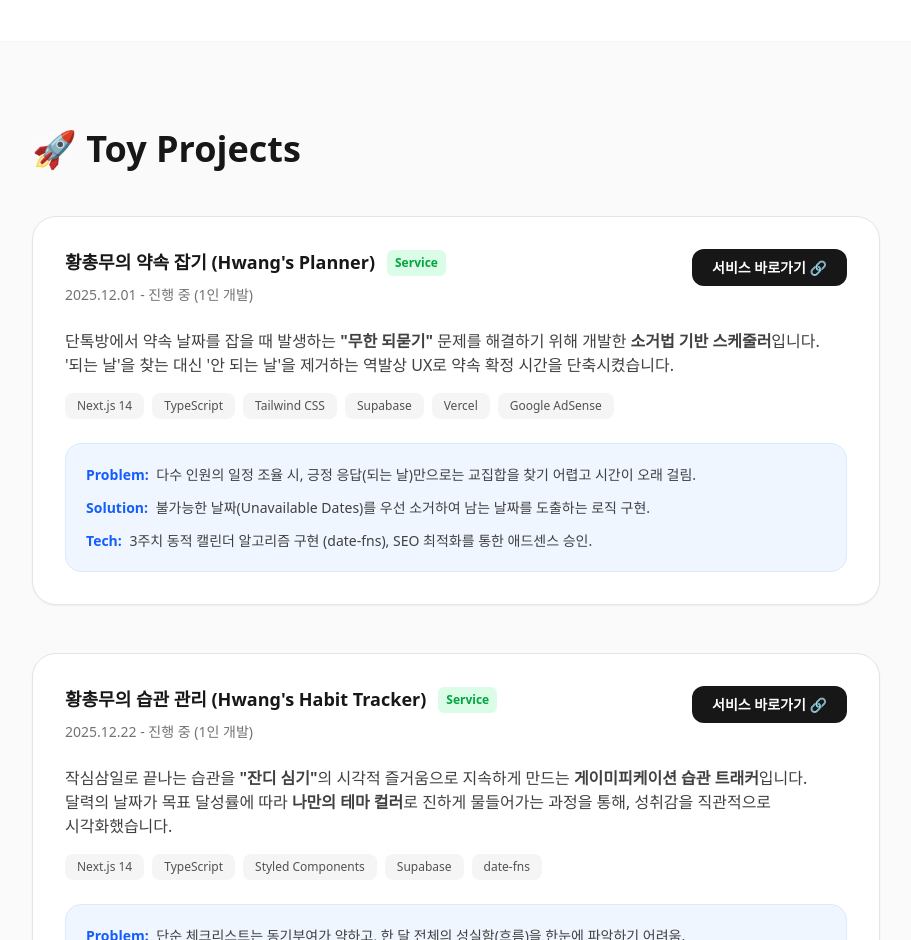
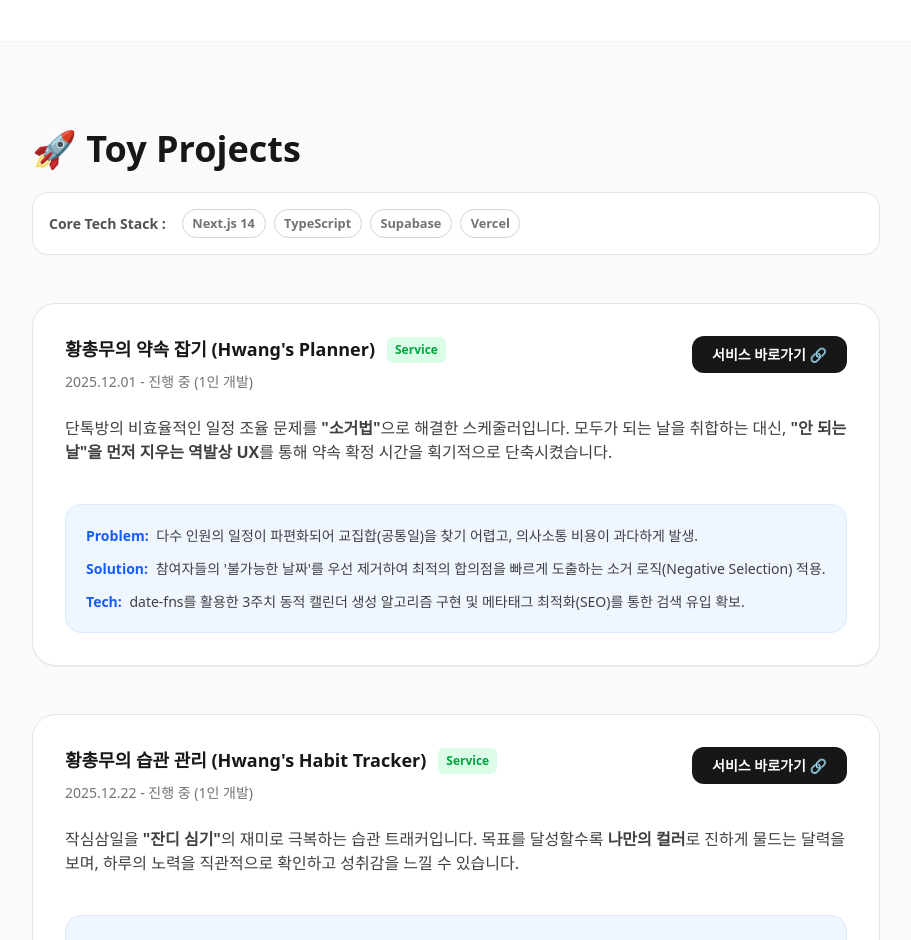
Before and after one commit to hwangmari/hwang-chong-mu, a Next.js app: page /portfolio in a window 1280 px wide. Shown: the part 1860-2800 px from the top of the page, without its empty margins (184-1095 px from the left). Built offline with nearby package versions, Linux system fonts and the light colour scheme.

Commit message:
포트폴리오 스펙 영역 수정

```diff
--- a/app/habit/page.tsx
+++ b/app/habit/page.tsx
@@ -14,13 +14,13 @@ import PageIntro, { StHighlight } from "@/components/common/PageIntro";
 
 // 🎨 중복 없이 딱 떨어지는 8가지 핵심 컬러
 const COLORS = [
+  { name: "Slate", value: "#5e606d", label: "슬레이트" },
   { name: "Red", value: "#ed3654", label: "로즈" },
   { name: "Orange", value: "#FB923C", label: "오렌지" },
   { name: "Yellow", value: "#efb520", label: "엠버" },
   { name: "Green", value: "#14b8a6", label: "에메랄드" },
   { name: "Blue", value: "#3378e7", label: "스카이" },
   { name: "Indigo", value: "#6366F1", label: "인디고" },
-  { name: "Slate", value: "#475569", label: "슬레이트" },
 ];
 
 export default function CreateHabitPage() {
--- a/app/portfolio/ProjectCard.tsx
+++ b/app/portfolio/ProjectCard.tsx
@@ -11,7 +11,7 @@ interface ProjectCardProps {
   period: string;
   linkUrl: string;
   description: ReactNode;
-  techStack: string[];
+  techStack?: string[];
   details: {
     problem: string;
     solution: string;
@@ -60,7 +60,7 @@ export default function ProjectCard({
         </StDescriptionWrapper>
 
         <StTechStackList>
-          {techStack.map((tech) => (
+          {techStack?.map((tech) => (
             <StTechTag key={tech}>{tech}</StTechTag>
           ))}
         </StTechStackList>
--- a/app/portfolio/ProjectSection.tsx
+++ b/app/portfolio/ProjectSection.tsx
@@ -4,15 +4,31 @@ import styled from "styled-components";
 import Typography from "@/components/common/Typography";
 import ProjectCard from "./ProjectCard";
 
+// ✅ 공통 핵심 스택 정의
+const CORE_STACK = ["Next.js 14", "TypeScript", "Supabase", "Vercel"];
+
 export default function ProjectSection() {
   return (
     <StProjectSection>
       <StSectionInner>
-        <StSectionTitleWrapper>
-          <Typography variant="h2" as="h2">
-            🚀 Toy Projects
-          </Typography>
-        </StSectionTitleWrapper>
+        {/* 섹션 타이틀 & 공통 스택 영역 */}
+        <StHeaderGroup>
+          <StSectionTitleWrapper>
+            <Typography variant="h2" as="h2">
+              🚀 Toy Projects
+            </Typography>
+          </StSectionTitleWrapper>
+
+          {/* 🔹 공통 기술 스택 (상단 배치) */}
+          <StCommonStackWrapper>
+            <span className="label">Core Tech Stack :</span>
+            <div className="badge-list">
+              {CORE_STACK.map((tech) => (
+                <StCoreBadge key={tech}>{tech}</StCoreBadge>
+              ))}
+            </div>
+          </StCommonStackWrapper>
+        </StHeaderGroup>
 
         <StProjectList>
           {/* 1. 약속 잡기 프로젝트 */}
@@ -23,31 +39,22 @@ export default function ProjectSection() {
             linkUrl="/meeting"
             description={
               <>
-                단톡방에서 약속 날짜를 잡을 때 발생하는{" "}
-                <b>&quot;무한 되묻기&quot;</b> 문제를 해결하기 위해 개발한{" "}
-                <b>소거법 기반 스케줄러</b>입니다. &apos;되는 날&apos;을 찾는
-                대신 &apos;안 되는 날&apos;을 제거하는 역발상 UX로 약속 확정
-                시간을 단축시켰습니다.
+                단톡방의 비효율적인 일정 조율 문제를 <b>&quot;소거법&quot;</b>
+                으로 해결한 스케줄러입니다. 모두가 되는 날을 취합하는 대신,{" "}
+                <b>&quot;안 되는 날&quot;을 먼저 지우는 역발상 UX</b>를 통해
+                약속 확정 시간을 획기적으로 단축시켰습니다.
               </>
             }
-            techStack={[
-              "Next.js 14",
-              "TypeScript",
-              "Tailwind CSS",
-              "Supabase",
-              "Vercel",
-              "Google AdSense",
-            ]}
             details={{
               problem:
-                "다수 인원의 일정 조율 시, 긍정 응답(되는 날)만으로는 교집합을 찾기 어렵고 시간이 오래 걸림.",
+                "다수 인원의 일정이 파편화되어 교집합(공통일)을 찾기 어렵고, 의사소통 비용이 과다하게 발생.",
               solution:
-                "불가능한 날짜(Unavailable Dates)를 우선 소거하여 남는 날짜를 도출하는 로직 구현.",
-              tech: "3주치 동적 캘린더 알고리즘 구현 (date-fns), SEO 최적화를 통한 애드센스 승인.",
+                "참여자들의 '불가능한 날짜'를 우선 제거하여 최적의 합의점을 빠르게 도출하는 소거 로직(Negative Selection) 적용.",
+              tech: "date-fns를 활용한 3주치 동적 캘린더 생성 알고리즘 구현 및 메타태그 최적화(SEO)를 통한 검색 유입 확보.",
             }}
           />
 
-          {/* ✅ 2. 습관 관리 프로젝트 (추가됨!) */}
+          {/* 2. 습관 관리 프로젝트 */}
           <ProjectCard
             title="황총무의 습관 관리 (Hwang's Habit Tracker)"
             category="Service"
@@ -55,30 +62,22 @@ export default function ProjectSection() {
             linkUrl="/habit"
             description={
               <>
-                작심삼일로 끝나는 습관을 <b>&quot;잔디 심기&quot;</b>의 시각적
-                즐거움으로 지속하게 만드는 <b>게이미피케이션 습관 트래커</b>
-                입니다. 달력의 날짜가 목표 달성률에 따라 <b>나만의 테마 컬러</b>
-                로 진하게 물들어가는 과정을 통해, 성취감을 직관적으로
-                시각화했습니다.
+                작심삼일을 <b>&quot;잔디 심기&quot;</b>의 재미로 극복하는 습관
+                트래커입니다. 목표를 달성할수록 <b>나만의 컬러</b>로 진하게
+                물드는 달력을 보며, 하루의 노력을 직관적으로 확인하고 성취감을
+                느낄 수 있습니다.
               </>
             }
-            techStack={[
-              "Next.js 14",
-              "TypeScript",
-              "Styled Components",
-              "Supabase",
-              "date-fns",
-            ]}
             details={{
               problem:
-                "단순 체크리스트는 동기부여가 약하고, 한 달 전체의 성실함(흐름)을 한눈에 파악하기 어려움.",
+                "텍스트 기반 체크리스트의 시각적 피드백 부족 및 월간 달성 흐름 파악의 한계.",
               solution:
-                "GitHub Contribution Graph에서 영감을 받은 '농도 캘린더' UI 구현 및 비밀번호 공유 방식을 통한 간편한 그룹 생성.",
-              tech: "Context API를 활용한 전역 모달(Global Modal) 모듈화, 커스텀 훅(useModal) 설계를 통한 비즈니스 로직 분리.",
+                "활동 빈도를 색상 농도로 표현하는 히트맵(Heatmap) UI를 도입해 성취감을 시각화.",
+              tech: "Context API로 전역 모달 시스템을 구축하고, 커스텀 훅으로 제어 로직을 추상화하여 재사용성 증대.",
             }}
           />
 
-          {/* 💸 3. N빵 계산기 프로젝트 (New!) */}
+          {/* 3. N빵 계산기 프로젝트 */}
           <ProjectCard
             title="황총무의 N빵 계산기 (Hwang's Expense Splitter)"
             category="Service"
@@ -95,19 +94,12 @@ export default function ProjectSection() {
                 있습니다.
               </>
             }
-            techStack={[
-              "Next.js 14",
-              "TypeScript",
-              "Styled Components",
-              "Supabase",
-              "Greedy Algorithm",
-            ]}
             details={{
               problem:
-                "여행 직후 수많은 지출 내역과 복잡한 이체 관계(A가 낸 돈, B가 낸 돈...)를 수기로 정리하다 보면 계산 실수가 잦고 스트레스가 발생함.",
+                "다자간 지출 내역 정리 시 발생하는 N:N 정산 로직의 복잡성 해결 필요.",
               solution:
-                "탐욕 알고리즘(Greedy Algorithm)을 적용해 송금 횟수를 최소화하고, '영수증 및 티켓' 메타포를 활용한 시각적 리포트 페이지 제공.",
-              tech: "복잡한 계산 로직(useCalculator)과 데이터 영속성(useCalcPersistence)을 커스텀 훅으로 분리하여 비즈니스 로직의 응집도 강화.",
+                "최소 이체 경로를 파악해 송금 단계를 최적화하고, 결과를 시각화된 리포트로 제공.",
+              tech: "핵심 기능인 '정산 계산'과 '데이터 저장'을 커스텀 훅으로 모듈화하여 관심사를 명확히 분리(SoC).",
             }}
           />
         </StProjectList>
@@ -116,29 +108,74 @@ export default function ProjectSection() {
   );
 }
 
-// ✨ 스타일 정의 (St 프리픽스)
+// ✨ 스타일 정의
 
 const StProjectSection = styled.section`
   background-color: ${({ theme }) => theme.colors.gray50};
-  padding: 5rem 0; /* py-20 */
+  padding: 5rem 0;
   border-top: 1px solid ${({ theme }) => theme.colors.gray100};
 `;
 
 const StSectionInner = styled.div`
-  max-width: 56rem; /* max-w-4xl */
+  max-width: 56rem;
   margin: 0 auto;
-  padding: 0 1.5rem; /* px-6 */
+  padding: 0 1.5rem;
+`;
+
+const StHeaderGroup = styled.div`
+  margin-bottom: 3rem;
+  /* 모바일에서는 세로, PC에서는 가로/세로 자유롭게 배치 */
+  display: flex;
+  flex-direction: column;
+  gap: 1rem;
 `;
 
 const StSectionTitleWrapper = styled.div`
-  margin-bottom: 2.5rem; /* mb-10 */
   display: flex;
   align-items: center;
   gap: 0.5rem;
 `;
 
+/* 공통 기술 스택 영역 스타일 */
+const StCommonStackWrapper = styled.div`
+  display: flex;
+  flex-wrap: wrap;
+  align-items: center;
+  gap: 0.75rem;
+  padding: 1rem;
+  background-color: ${({ theme }) => theme.colors.white};
+  border: 1px solid ${({ theme }) => theme.colors.gray200};
+  border-radius: 1rem;
+  box-shadow: 0 1px 2px rgba(0, 0, 0, 0.03);
+
+  .label {
+    font-size: 0.875rem;
+    font-weight: 700;
+    color: ${({ theme }) => theme.colors.gray600};
+    margin-right: 0.25rem;
+  }
+
+  .badge-list {
+    display: flex;
+    flex-wrap: wrap;
+    gap: 0.5rem;
+  }
+`;
+
+/* 코어 뱃지 스타일 (일반 뱃지보다 조금 더 강조됨) */
+const StCoreBadge = styled.span`
+  display: inline-flex;
+  align-items: center;
+  padding: 0.25rem 0.6rem;
+  border-radius: 9999px;
+  font-size: 0.8rem;
+  font-weight: 600;
+  color: ${({ theme }) => theme.colors.gray500};
+  border: 1px solid ${({ theme }) => theme.colors.gray300};
+`;
+
 const StProjectList = styled.div`
   display: flex;
   flex-direction: column;
-  gap: 3rem; /* space-y-12 */
+  gap: 3rem;
 `;
--- a/app/portfolio/ResumeSection.tsx
+++ b/app/portfolio/ResumeSection.tsx
@@ -39,9 +39,8 @@ export default function ResumeSection() {
                 <StSkillTitle>Styling & UI</StSkillTitle>
                 <StTagList>
                   {[
-                    "SCSS",
+                    "SCSS (CSS Modules)",
                     "styled-components",
-                    "SCSS (CSS Modules)",
                     "AdorableCSS",
                     "Tailwind CSS",
                     "Cross Browsing",
@@ -58,7 +57,7 @@ export default function ResumeSection() {
               <StSkillItem>
                 <StSkillTitle>Collaboration</StSkillTitle>
                 <StTagList>
-                  {["Git", "Jira", "Wiki", "Agile"].map((skill) => (
+                  {["Git", "Jira", "Wiki", "Agile", "Figma"].map((skill) => (
                     <StSkillTag key={skill} $variant="blue">
                       {skill}
                     </StSkillTag>
```
Also changed, not shown: components/common/GlobalHeader.tsx (+2 -13 lines).
